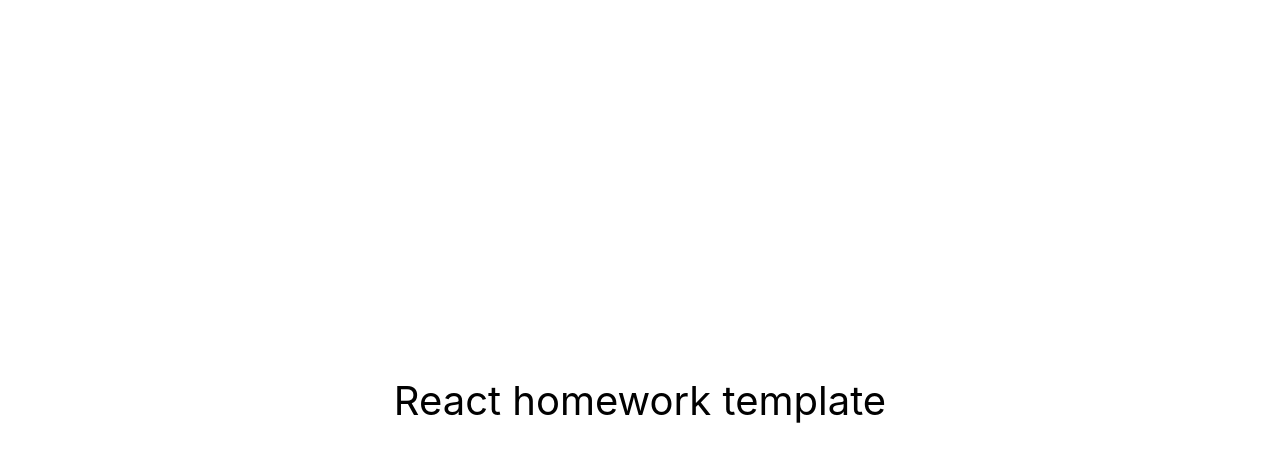
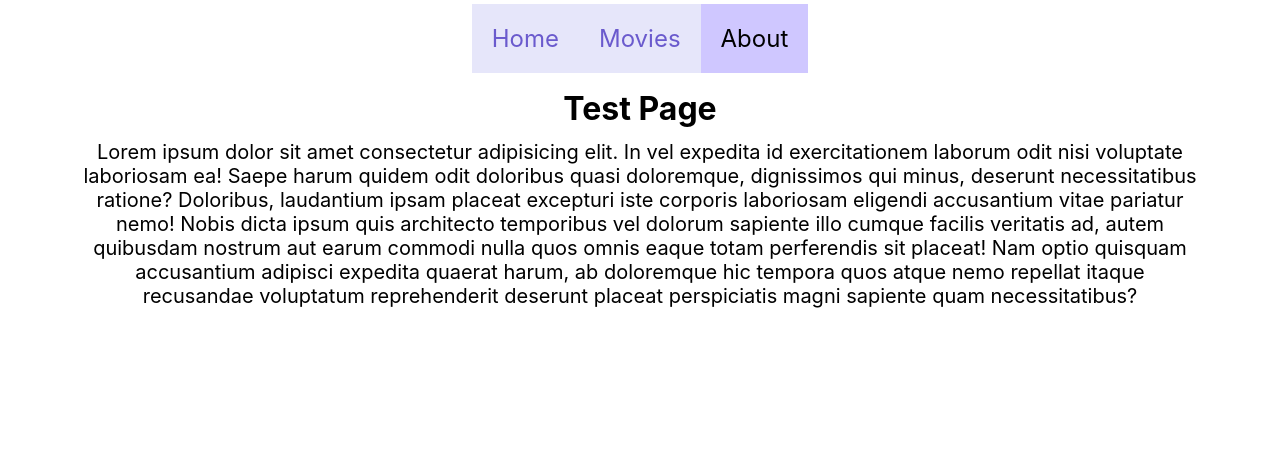
Before and after one commit to SiarheyLu4/goit-react-hw-05-movies, a React (Create React App) app: page /about in a window 1280 px wide. Shown: the top 462 px of the page. Built offline with nearby package versions, Linux system fonts and the light colour scheme.

Commit message:
made the menu and pages
+ styles

```diff
--- a/src/components/App.jsx
+++ b/src/components/App.jsx
@@ -1,16 +1,24 @@
+import { Routes, Route } from "react-router-dom";
+
+import { Menu } from "./Menu/Menu";
+
+import { HomePage } from "pages/HomePage/HomePage";
+import { MoviesPage } from "pages/MoviesPage/MoviesPage";
+import { AboutPage } from "pages/AboutPage/AboutPage";
+import { NotFoundPage } from "pages/NotFoundPage/NotFoundPage";
+
+
+
 export const App = () => {
   return (
-    <div
-      style={{
-        height: '100vh',
-        display: 'flex',
-        justifyContent: 'center',
-        alignItems: 'center',
-        fontSize: 40,
-        color: '#010101'
-      }}
-    >
-      React homework template
+    <div>
+      <Menu />
+      <Routes>
+        <Route path="/" element={<HomePage />} />
+        <Route path="/movies" element={<MoviesPage />} />
+        <Route path="/about" element={<AboutPage />} />
+        <Route path="*" element={<NotFoundPage/>} />
+      </Routes>
     </div>
   );
 };
--- /dev/null
+++ b/src/components/Menu/Menu.jsx
@@ -0,0 +1,47 @@
+import { NavLink } from "react-router-dom";
+import styled from "styled-components";
+
+
+export const Menu = () => {
+  return (
+    <Container>
+      <Ul>
+        <li>
+          <HeaderLink to='/'>Home</HeaderLink>
+        </li>
+        <li>
+          <HeaderLink to='/movies'>Movies</HeaderLink>
+        </li>
+        <li>
+          <HeaderLink to='/about'>About</HeaderLink>
+        </li>
+      </Ul>
+    </Container>
+  )
+}
+
+const Container = styled.div`
+  max-width: 1140px;
+  margin: 0 auto;
+  display: flex;
+  padding: 24px;
+  justify-content: center;
+  align-items: center;
+`
+
+const Ul = styled.ul`
+  list-style: none;
+  display: flex;
+`
+
+const HeaderLink = styled(NavLink)`
+  font-size: 24px;
+  padding: 20px;
+  text-decoration: none;
+  background-color: lavender;
+  color: slateblue;
+  &.active {
+    background-color: #cfc7ff;
+    color: black;
+  }
+`
--- a/src/index.css
+++ b/src/index.css
@@ -13,3 +13,18 @@ code {
   font-family: source-code-pro, Menlo, Monaco, Consolas, 'Courier New',
     monospace;
 }
+
+p,
+h1,
+h2,
+h3,
+h4,
+h5,
+h6 {
+  margin: 0;
+}
+
+ul {
+  margin: 0;
+  padding: 0;
+}
--- a/src/index.js
+++ b/src/index.js
@@ -1,10 +1,13 @@
 import React from 'react';
 import ReactDOM from 'react-dom/client';
+import { BrowserRouter } from 'react-router-dom';
 import { App } from 'components/App';
 import './index.css';
 
 ReactDOM.createRoot(document.getElementById('root')).render(
   <React.StrictMode>
-    <App />
+    <BrowserRouter>
+      <App />
+    </BrowserRouter>
   </React.StrictMode>
 );
--- /dev/null
+++ b/src/pages/AboutPage/AboutPage.jsx
@@ -0,0 +1,26 @@
+import styled from "styled-components";
+
+
+export const AboutPage = () => {
+  return (
+    <AboutContainer>
+      <H2>Test Page</H2>
+      <P>Lorem ipsum dolor sit amet consectetur adipisicing elit. In vel expedita id exercitationem laborum odit nisi voluptate laboriosam ea! Saepe harum quidem odit doloribus quasi doloremque, dignissimos qui minus, deserunt necessitatibus ratione? Doloribus, laudantium ipsam placeat excepturi iste corporis laboriosam eligendi accusantium vitae pariatur nemo! Nobis dicta ipsum quis architecto temporibus vel dolorum sapiente illo cumque facilis veritatis ad, autem quibusdam nostrum aut earum commodi nulla quos omnis eaque totam perferendis sit placeat! Nam optio quisquam accusantium adipisci expedita quaerat harum, ab doloremque hic tempora quos atque nemo repellat itaque recusandae voluptatum reprehenderit deserunt placeat perspiciatis magni sapiente quam necessitatibus?</P>
+    </AboutContainer>
+  )
+}
+
+const AboutContainer = styled.div`
+max-width: 1140px;
+margin: 0 auto;
+`
+const H2 = styled.h2`
+font-size: 32px;
+text-align: center;
+margin:12px;
+`
+const P = styled.p`
+font-size: 20px;
+text-align: center;
+margin:12px;
+`
--- /dev/null
+++ b/src/pages/HomePage/HomePage.jsx
@@ -0,0 +1,19 @@
+import styled from "styled-components";
+
+export const HomePage = () => {
+  return (
+    <HomeContainer>
+      <H2>Home Page</H2>
+    </HomeContainer>
+  )
+}
+
+const HomeContainer = styled.div`
+max-width: 1140px;
+margin: 0 auto;
+`
+const H2 = styled.h2`
+font-size: 32px;
+text-align: center;
+margin:12px;
+`
--- /dev/null
+++ b/src/pages/MoviesPage/MoviesPage.jsx
@@ -0,0 +1,20 @@
+import styled from "styled-components";
+
+
+export const MoviesPage = () => {
+  return (
+    <MoviesContainer>
+      <H2>Movies Page</H2>
+    </MoviesContainer>
+  )
+}
+
+const MoviesContainer = styled.div`
+max-width: 1140px;
+margin: 0 auto;
+`
+const H2 = styled.h2`
+font-size: 32px;
+text-align: center;
+margin:12px;
+`
--- /dev/null
+++ b/src/pages/NotFoundPage/NotFoundPage.jsx
@@ -0,0 +1,28 @@
+import styled from "styled-components";
+import { Link } from "react-router-dom";
+
+export const NotFoundPage = () => {
+  return (
+    <NotFoundContainer>
+      <H2>404 Page not found</H2>
+      <LinkPage to='/'>To main page</LinkPage>
+    </NotFoundContainer>
+  )
+}
+
+const NotFoundContainer = styled.div`
+max-width: 1140px;
+margin: 0 auto;
+`
+const H2 = styled.h2`
+font-size: 32px;
+text-align: center;
+margin:12px;
+`
+const LinkPage = styled(Link)`
+font-size: 24px;
+display: block;
+text-align: center;
+text-decoration: none;
+color: inherit;
+`
```
